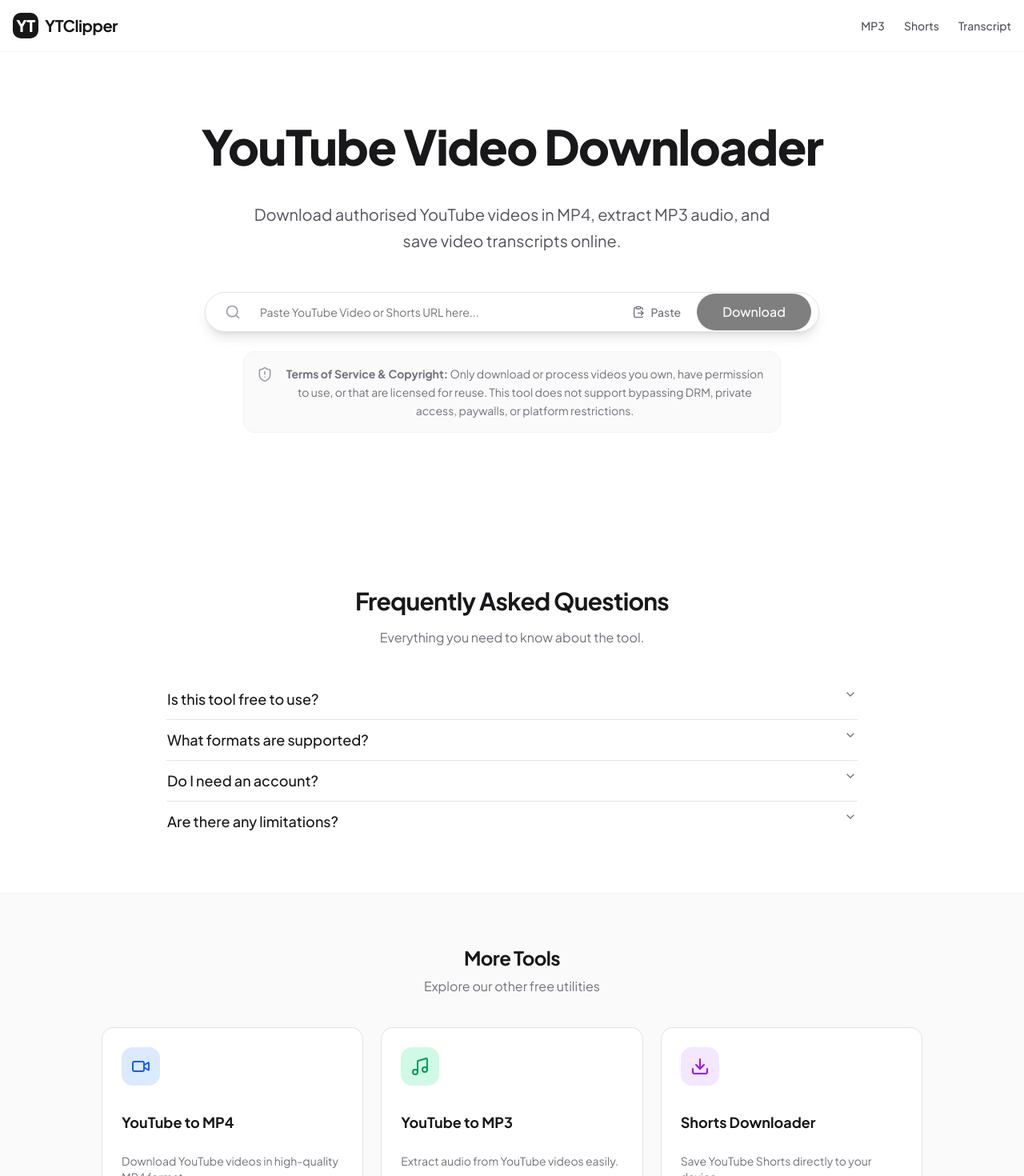
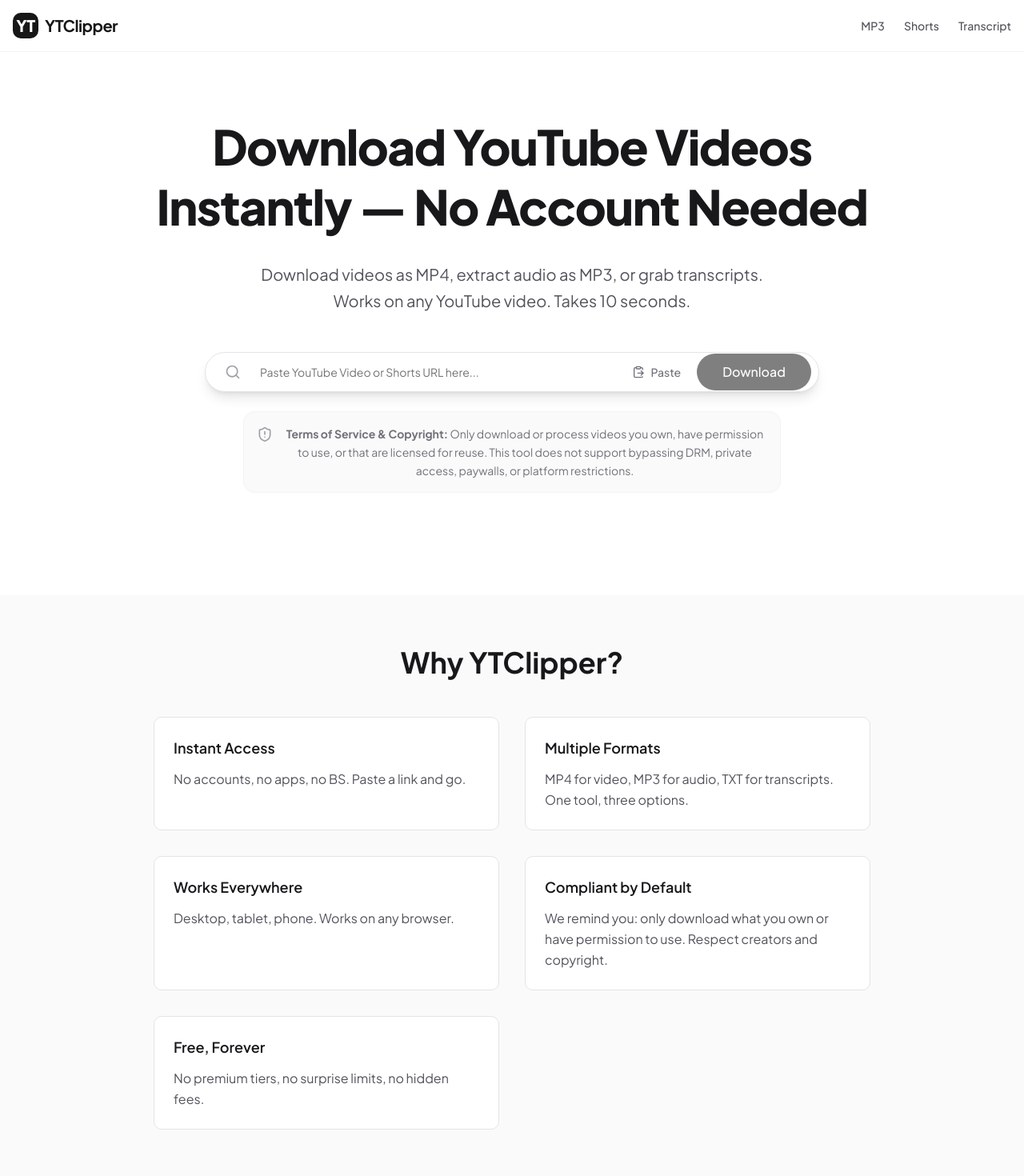
Before and after one commit to ARSEOConsultant/YTClipper, a Next.js app: page / in a window 1280 px wide. Shown: the top 1470 px of the page at 80% size. Built offline with nearby package versions, Linux system fonts and the light colour scheme.

Commit message:
Your commit message

```diff
--- a/src/app/layout.tsx
+++ b/src/app/layout.tsx
@@ -11,8 +11,8 @@ const jakarta = Plus_Jakarta_Sans({
 });
 
 export const metadata: Metadata = {
-  title: 'YouTube Video Downloader - Download MP4, MP3 and Transcripts',
-  description: 'Download authorised YouTube videos in MP4, extract MP3 audio, and save video transcripts online.',
+  title: 'YouTube Downloader - Free MP4, MP3 & Transcript Extractor',
+  description: 'Download YouTube videos as MP4, extract MP3 audio, or save transcripts instantly. Free, no account needed, no signup required. Works with any YouTube video.',
 };
 
 export default function RootLayout({
--- a/src/app/page.tsx
+++ b/src/app/page.tsx
@@ -1,31 +1,59 @@
 import ToolLandingPageTemplate from '@/components/ToolLandingPageTemplate';
+
+const reasons = [
+  {
+    title: "Instant Access",
+    description: "No accounts, no apps, no BS. Paste a link and go."
+  },
+  {
+    title: "Multiple Formats",
+    description: "MP4 for video, MP3 for audio, TXT for transcripts. One tool, three options."
+  },
+  {
+    title: "Works Everywhere",
+    description: "Desktop, tablet, phone. Works on any browser."
+  },
+  {
+    title: "Compliant by Default",
+    description: "We remind you: only download what you own or have permission to use. Respect creators and copyright."
+  },
+  {
+    title: "Free, Forever",
+    description: "No premium tiers, no surprise limits, no hidden fees."
+  }
+];
 
 const faqs = [
   {
-    question: "Is this tool free to use?",
-    answer: "Yes, YTClipper is completely free to use for processing your own videos or those licensed for reuse."
+    question: "Is this legal?",
+    answer: "Yes. YTClipper only downloads videos you have permission to use. It's your responsibility to respect copyright and YouTube's Terms of Service. We support downloading your own content, licensed videos, and public domain material."
   },
   {
-    question: "What formats are supported?",
-    answer: "You can download videos in MP4 format, extract audio as MP3, or download the transcript as a TXT file."
+    question: "Why do I need an account?",
+    answer: "You don't. Paste a URL, pick a format, and download. It's that simple. No signup, no login, no email required."
   },
   {
-    question: "Do I need an account?",
-    answer: "No, you don't need to create an account or log in to use the basic features of this tool."
+    question: "How fast is it?",
+    answer: "Most downloads are ready in 10-30 seconds. If you're downloading high-quality video, it might take up to a minute. We'll show you the progress."
   },
   {
-    question: "Are there any limitations?",
-    answer: "To prevent abuse, there are standard rate limits in place. Also, we do not support downloading videos protected by DRM or those requiring a login."
+    question: "Will my download work?",
+    answer: "If YouTube can play it, we can download it. The only exceptions are: videos with DRM protection (like some movies), private videos, and videos that require login."
+  },
+  {
+    question: "What if the download fails?",
+    answer: "We have built-in retry logic and clear error messages. If something goes wrong, we'll tell you exactly why. Most issues are with the video itself, not our tool."
   }
 ];
 
 export default function Home() {
   return (
     <ToolLandingPageTemplate
-      h1="YouTube Video Downloader"
-      subheading="Download authorised YouTube videos in MP4, extract MP3 audio, and save video transcripts online."
+      h1="Download YouTube Videos Instantly — No Account Needed"
+      subheading="Download videos as MP4, extract audio as MP3, or grab transcripts. Works on any YouTube video. Takes 10 seconds."
       path="/"
       faqs={faqs}
+      reasons={reasons}
     />
   );
 }
--- a/src/components/ToolLandingPageTemplate.tsx
+++ b/src/components/ToolLandingPageTemplate.tsx
@@ -20,6 +20,7 @@ interface ToolLandingPageTemplateProps {
   defaultFormat?: 'mp4' | 'mp3' | 'transcript';
   hideFormatSelection?: boolean;
   audioOnly?: boolean;
+  reasons?: { title: string; description: string }[];
 }
 
 export default function ToolLandingPageTemplate({
@@ -30,6 +31,7 @@ export default function ToolLandingPageTemplate({
   defaultFormat,
   hideFormatSelection = false,
   audioOnly = false,
+  reasons,
 }: ToolLandingPageTemplateProps) {
   const [url, setUrl] = useState('');
   const [metadata, setMetadata] = useState<VideoMetadata | null>(null);
@@ -229,6 +231,27 @@ export default function ToolLandingPageTemplate({
         </section>
 
         {/* Content Sections */}
+        {reasons && (
+          <section className="py-16 px-4 bg-zinc-50">
+            <div className="max-w-4xl mx-auto">
+              <h2 className="text-3xl md:text-4xl font-bold text-zinc-900 mb-12 text-center">
+                Why YTClipper?
+              </h2>
+              <div className="grid md:grid-cols-2 gap-8">
+                {reasons.map((reason, index) => (
+                  <div key={index} className="bg-white rounded-lg p-6 border border-zinc-200">
+                    <h3 className="text-lg font-semibold text-zinc-900 mb-3">
+                      {reason.title}
+                    </h3>
+                    <p className="text-zinc-600 leading-relaxed">
+                      {reason.description}
+                    </p>
+                  </div>
+                ))}
+              </div>
+            </div>
+          </section>
+        )}
         <FAQSection faqs={faqs} />
         <RelatedTools currentPath={path} />
       </main>
```
